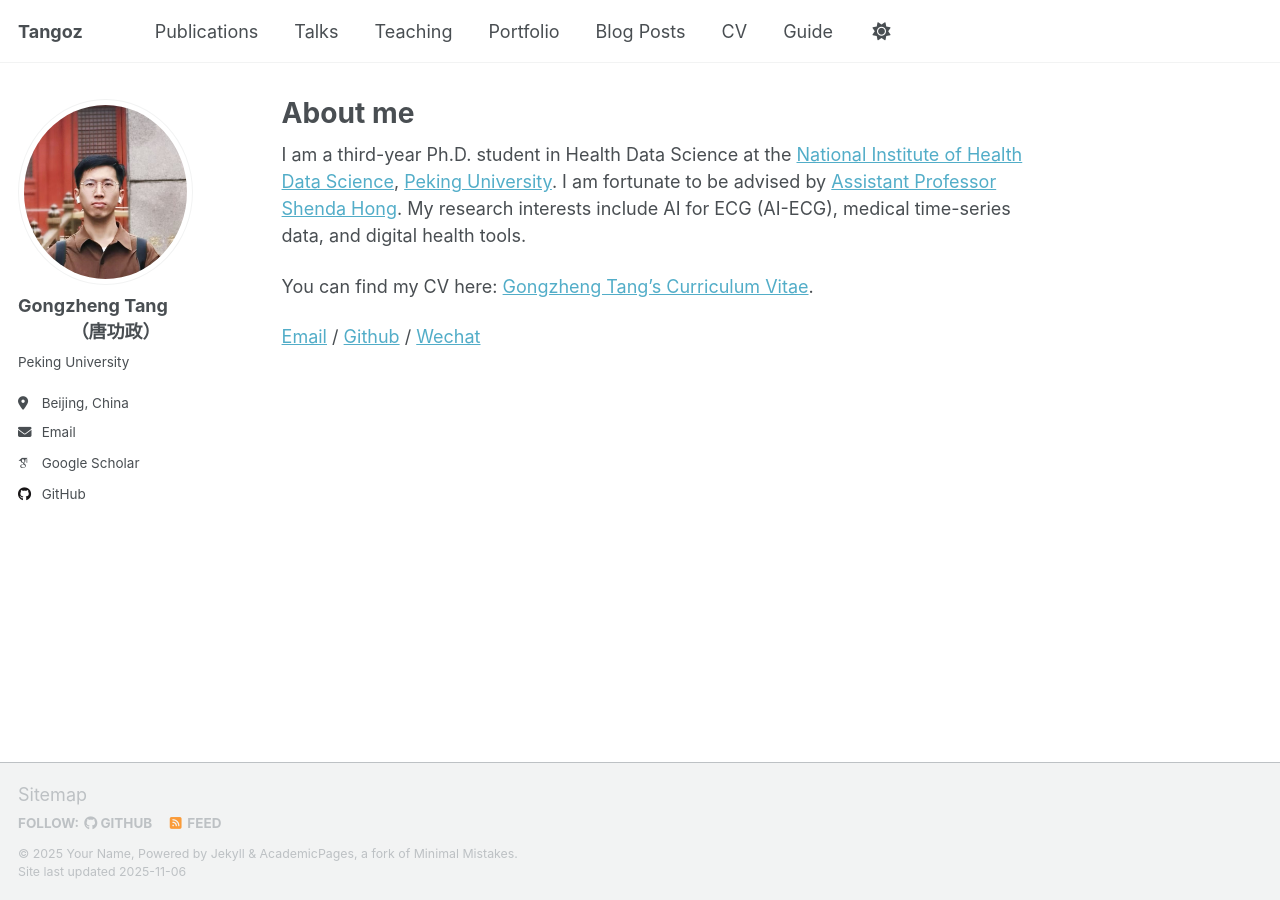
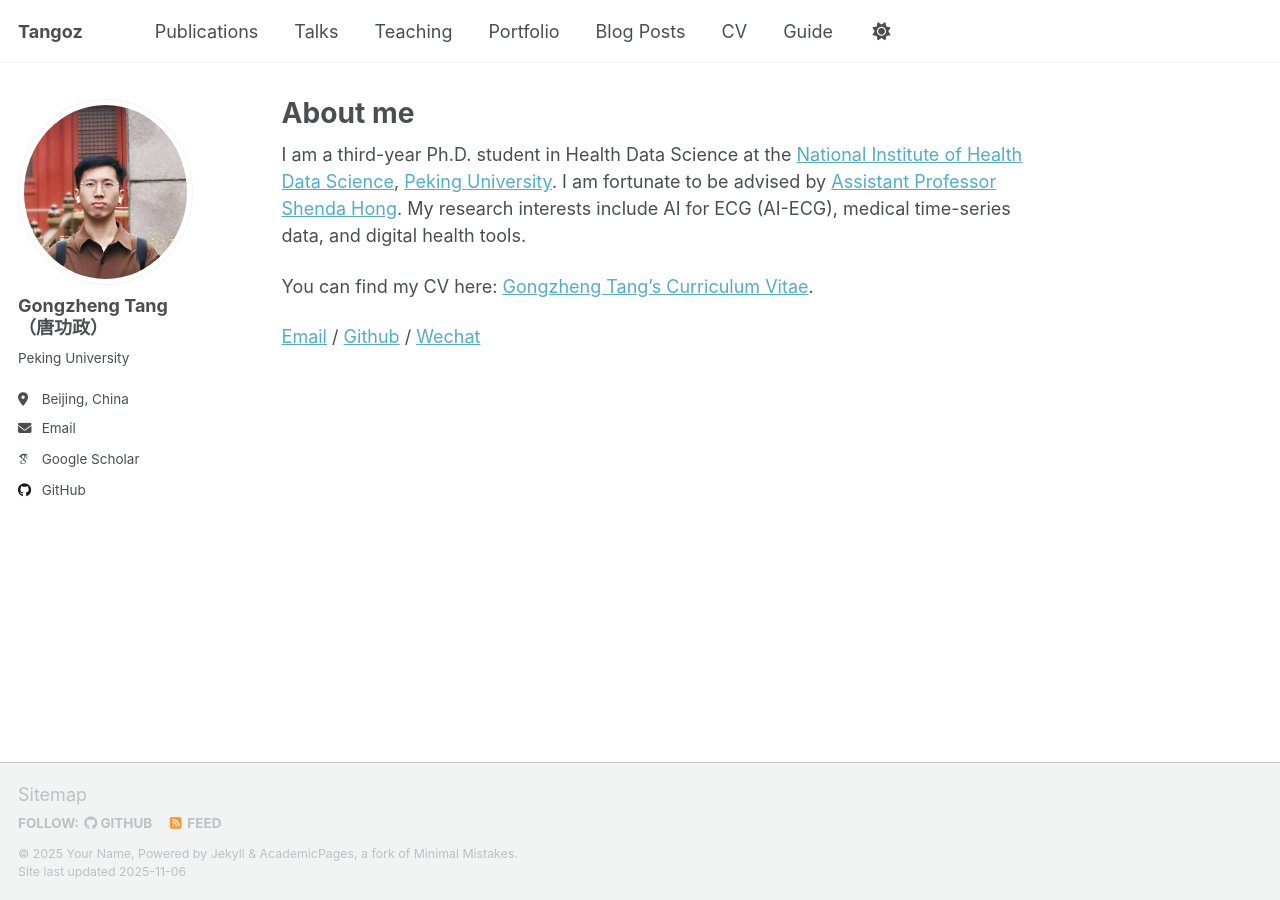
Before and after one commit to Tangoz1003/Tangoz1003.github.io, a Jekyll site: the page built from _pages/about.md, in a window 1280 px wide. Built offline with Jekyll 4.4.1, drawn with Linux system fonts in a browser that asks for light colours; some web fonts are replaced; a script that is not in the unit is left out.

Commit message:
Update _config.yml

```diff
--- a/_config.yml
+++ b/_config.yml
@@ -24,7 +24,7 @@ repository               : "Tangoz1003/Tangoz1003.github.io"
 author:
   # Biographic information
   avatar           : "../images/tangoz.png"
-  name             : "Gongzheng Tang<br><span style='display: block; text-align: center; margin-top: 4px;'>（唐功政）</span>"
+  name             : "Gongzheng Tang<br>（唐功政）"
   pronouns         : # example: "she/her"
   bio              : "Peking University"
   location         : "Beijing, China"
```
